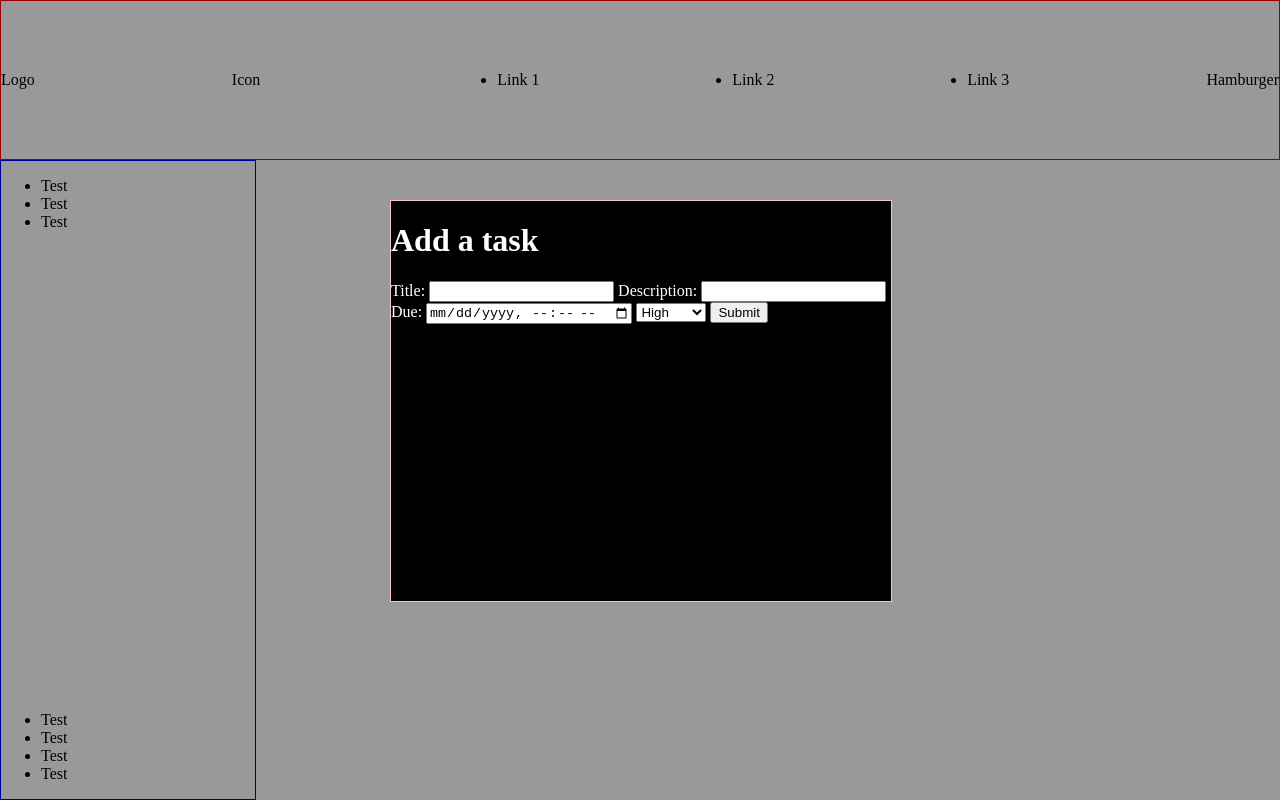
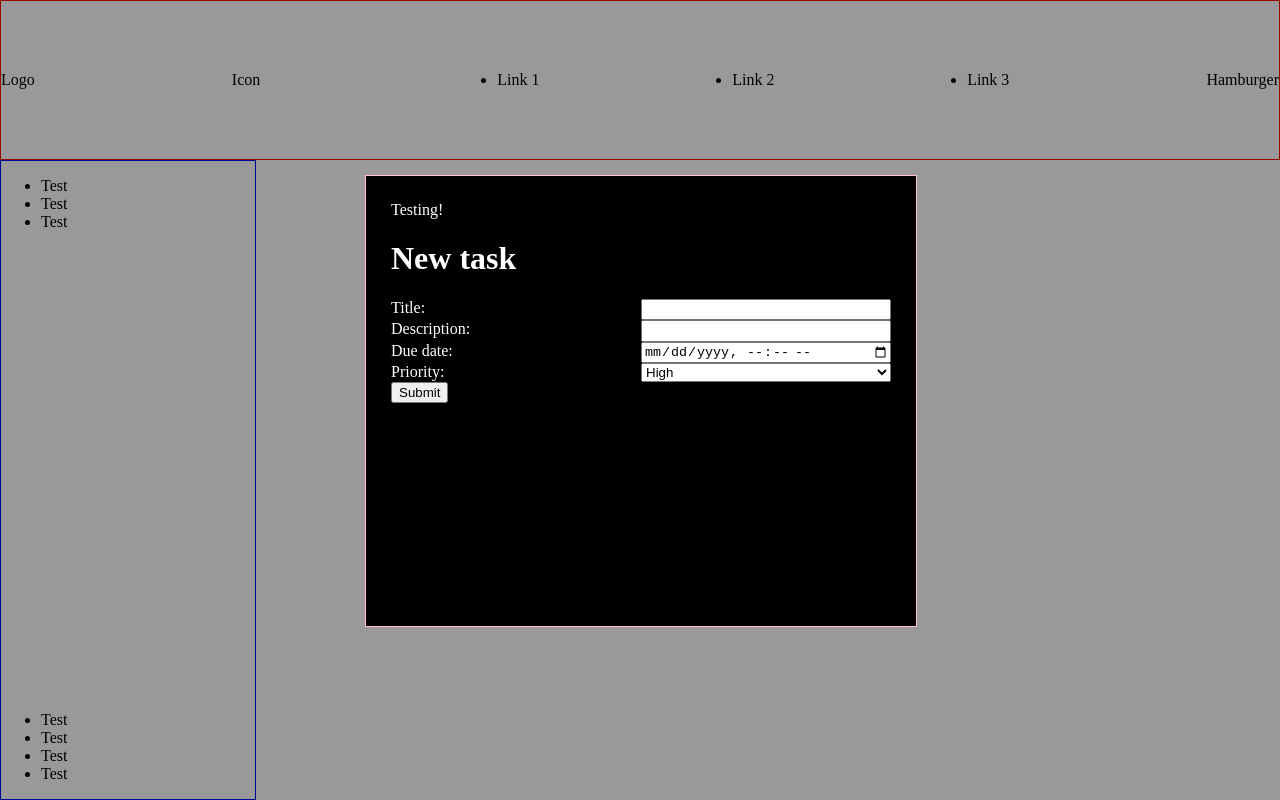
Before and after one commit to katekat25/todolist, a website built with webpack: page src/template.html in a window 1280 px wide. Shown: the top 800 px of the page. Built offline with nearby package versions, Linux system fonts and the light colour scheme.

Commit message:
Write modal into JS file, removing from HTML

```diff
--- a/src/index.js
+++ b/src/index.js
@@ -1,9 +1,9 @@
 import "./styles.css";
 import { TodoList } from "./todo-list";
 import { TodoItem, todoItemController } from "./todo-item";
-// import { drawModal } from "./newItemPage";
+import { drawModal } from "./newItemPage";
 
-// drawModal();
+drawModal();
 
 // STEPS:
 // 1.)Write the logic that stores
--- a/src/newItemPage.js
+++ b/src/newItemPage.js
@@ -1,14 +1,87 @@
-// function drawModal () {
-//     const container = document.querySelector(".modal");
+function drawModal () {
+    const container = document.querySelector(".modal");
 
-//     const modalBackground = document.createElement("div");
-//     modalBackground.classList.add("modal-background");
-//     container.appendChild(modalBackground);
+    const modalBackground = document.createElement("div");
+    modalBackground.classList.add("modal-background");
+    container.appendChild(modalBackground);
 
-//     const modalPopup = document.createElement("div");
-//     modalPopup.textContent = "Testing!";
-//     modalPopup.classList.add("modal-content");
-//     modalBackground.appendChild(modalPopup);
-// }
+    const modalContent = document.createElement("div");
+    modalContent.textContent = "Testing!";
+    modalContent.classList.add("modal-content");
+    modalBackground.appendChild(modalContent);
 
-// export{ drawModal };
+    const form = document.createElement("form");
+    // method post? action?
+    modalContent.appendChild(form);
+
+    const h1 = document.createElement("h1");
+    h1.textContent = "New task";
+    form.appendChild(h1);
+
+    const inputs = document.createElement("div");
+    inputs.classList.add("inputs");
+    form.appendChild(inputs);
+
+    const titleLabel = document.createElement("label");
+    titleLabel.setAttribute("for", "title");
+    titleLabel.textContent = "Title:";
+    inputs.appendChild(titleLabel);
+
+    const titleInput = document.createElement("input");
+    titleInput.setAttribute("type", "text");
+    titleInput.id = "title";
+    inputs.appendChild(titleInput);
+
+    const descriptionLabel = document.createElement("label");
+    descriptionLabel.setAttribute("for", "description");
+    descriptionLabel.textContent = "Description:";
+    inputs.appendChild(descriptionLabel);
+
+    const descriptionInput = document.createElement("input");
+    descriptionInput.setAttribute("type", "text");
+    descriptionInput.id = "description";
+    inputs.appendChild(descriptionInput);
+
+    const dueDateLabel = document.createElement("label");
+    dueDateLabel.setAttribute("for", "dueDate");
+    dueDateLabel.textContent = "Due date:";
+    inputs.appendChild(dueDateLabel);
+
+    const dueDateInput = document.createElement("input");
+    dueDateInput.setAttribute("type", "datetime-local");
+    dueDateInput.id = "dueDate";
+    inputs.appendChild(dueDateInput);
+
+    const priorityLabel = document.createElement("label");
+    priorityLabel.setAttribute("for", "priority");
+    priorityLabel.textContent = "Priority:";
+    inputs.appendChild(priorityLabel);
+
+    const prioritySelect = document.createElement("select");
+    prioritySelect.setAttribute("name", "Priority");
+    inputs.appendChild(prioritySelect);
+
+    const option1 = document.createElement("option");
+    option1.setAttribute("value", 1);
+    option1.textContent = "High";
+    prioritySelect.appendChild(option1);
+
+
+    const option2 = document.createElement("option");
+    option2.setAttribute("value", 2);
+    option2.textContent = "Medium";
+    prioritySelect.appendChild(option2);
+
+
+    const option3 = document.createElement("option");
+    option3.setAttribute("value", 3);
+    option3.textContent = "Low";
+    prioritySelect.appendChild(option3);
+
+    const submitButton = document.createElement("button");
+    submitButton.setAttribute("type", "submit");
+    submitButton.textContent = "Submit";
+    form.appendChild(submitButton);
+}
+
+export{ drawModal };
--- a/src/styles.css
+++ b/src/styles.css
@@ -66,7 +66,14 @@ body {
     color: white;
     position: absolute;
     left: 50%;
-    margin-left: -250px;
+    margin-left: -275px;
     top: 50%;
-    margin-top: -200px;
+    margin-top: -225px;
+    padding: 25px;
 }
+
+.inputs {
+    display: grid;
+    grid-template-rows: 1fr 1fr 1fr;
+    grid-template-columns: 1fr 1fr;
+}
--- a/src/template.html
+++ b/src/template.html
@@ -48,30 +48,6 @@
         <div class="card">Test card</div>
         <div class="card">Test card</div>
     </div>
-    <div class="modal-background">
-        <div class="modal-content">
-            <form action="./formProcessing.js" method="post">
-                <h1>Add a task</h1>
-                <!-- Task name -->
-                <label for="title">Title:</label>
-                <input type="text" id="title">
-                <!-- Description -->
-                <label for="description">Description:</label>
-                <input type="text" id="description">
-                <!-- Due date dropdown -->
-                <label for="dueDate">Due:</label>
-                <input type="datetime-local" id="dueDate">
-                <!-- Priority setter -->
-                <select name="Priority">
-                    <option value="1">High</option>
-                    <option value="2">Medium</option>
-                    <option value="3">Low</option>
-                </select>
-                <!-- Submit button -->
-                <button type="submit">Submit</button>
-            </form>
-        </div>
-    </div>
 </body>
 
 </html>
--- a/src/wishlist.txt
+++ b/src/wishlist.txt
@@ -1,2 +1,3 @@
 Nice things to add:
 -A custom dropdown menu for selecting priority with different colored text
+-Sort tasks by priority
```
